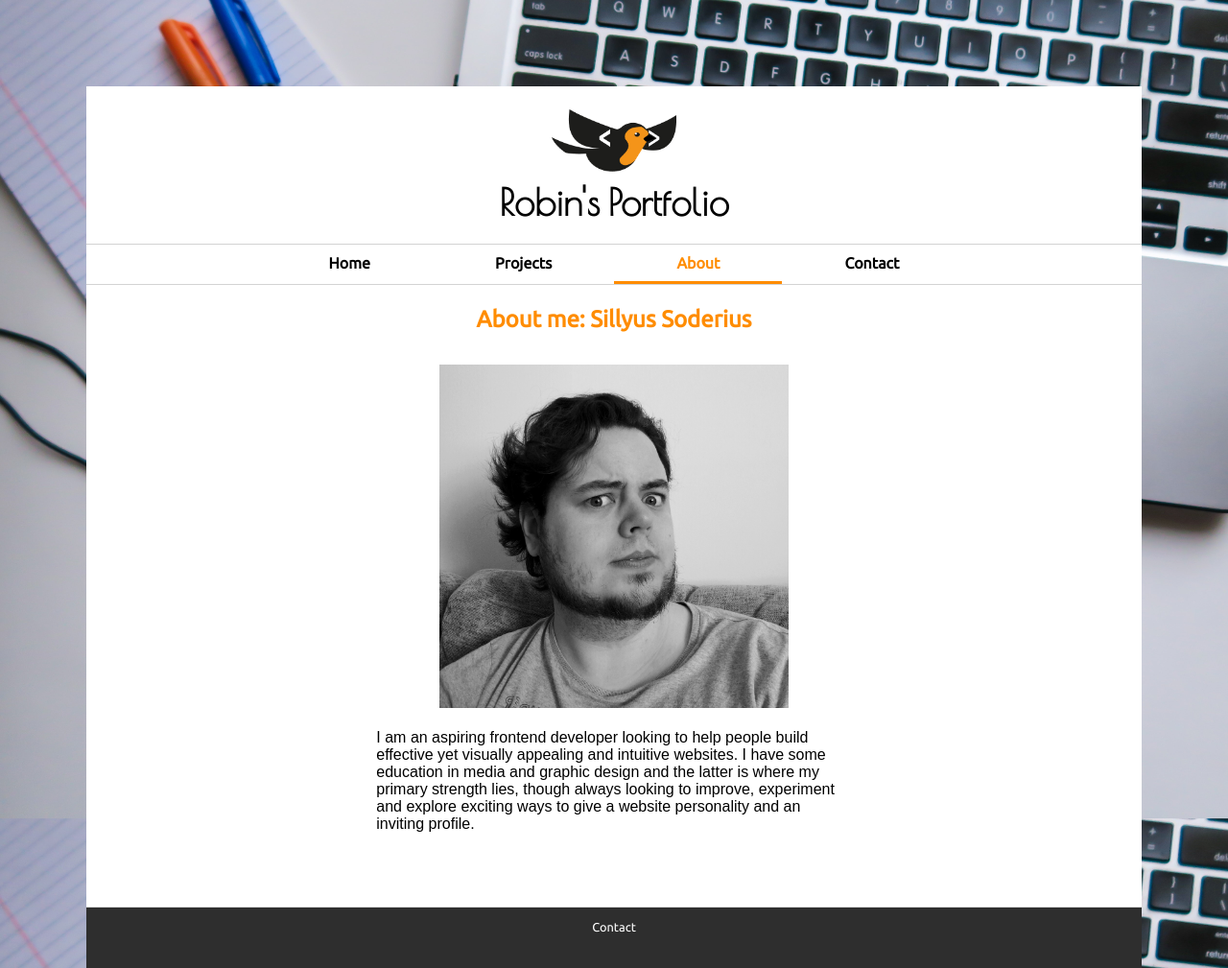
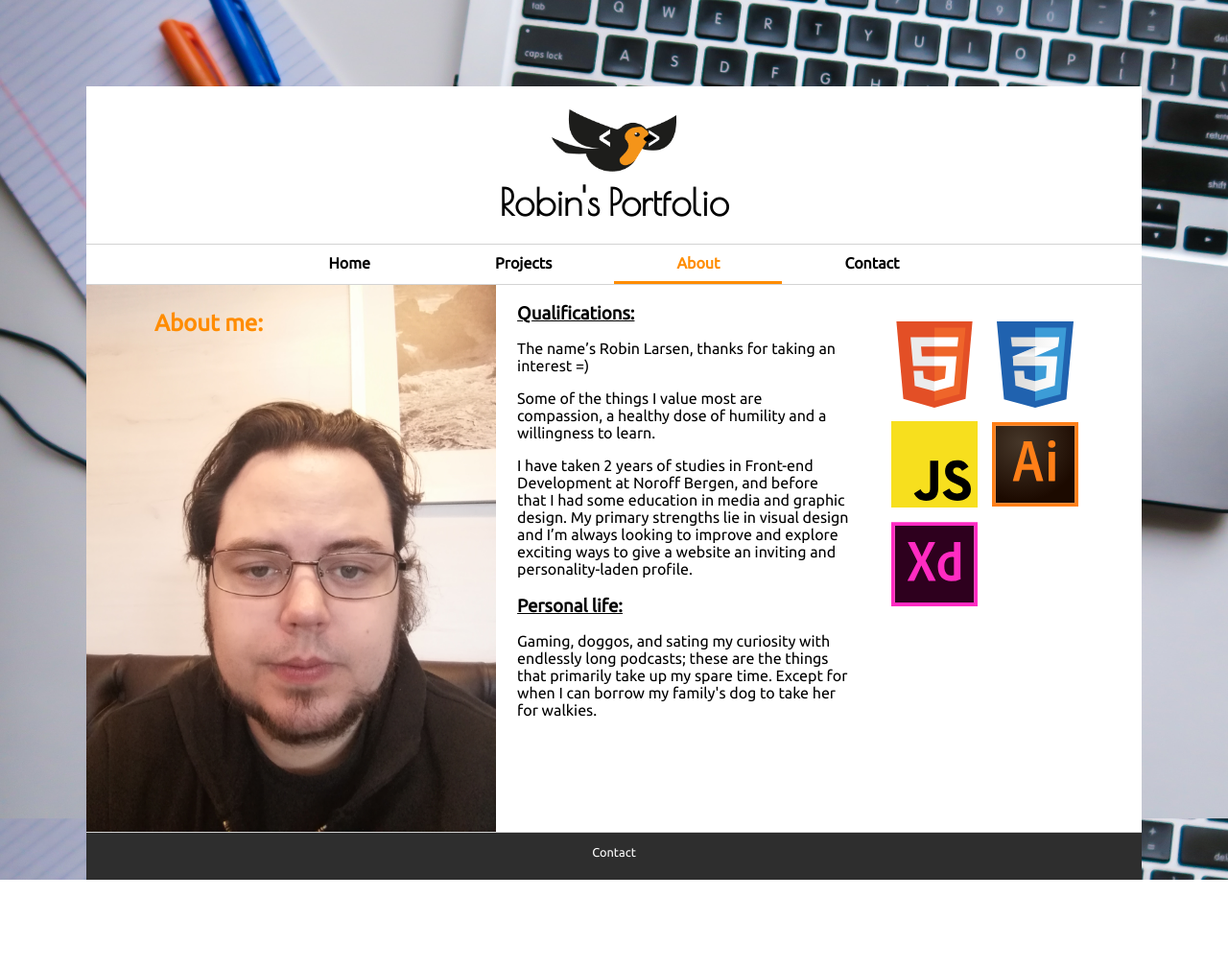
Before and after one commit to Hundset/portfolio_update, a plain HTML site: page portfolio_site/about/about.html in a window 1280 px wide. Shown: the whole page at 96% size. After the commit the page ends 917 px from the top, so only its background shows below. Drawn offline with nearby package versions, Linux system fonts and the light colour scheme.

Commit message:
Began revamp of about page,  added GitHub link CTA to home page. Functions mostly at wider/normal browser resolutions. Photo on about page is placeholder.

```diff
--- a/portfolio_site/about/about.html
+++ b/portfolio_site/about/about.html
@@ -20,13 +20,32 @@
         </nav>
     </header>
 
-    <h2>About me: Sillyus Soderius</h2>
+    <img class="aboutImg" src="../bilder/IMG_20200514_182603.jpg" alt="picture of me, Robin Larsen">
 
-    <img class="aboutImg" src="../bilder/sillyRobin_in_grayscale.jpg" alt="picture of me! Robin Larsen">
+    <h2>About me:</h2>
 
-    <p class="textContent">
-    I am an aspiring frontend developer looking to help people build effective yet visually appealing and intuitive websites. I have some education in media and graphic design and the latter is where my primary strength lies, though always looking to improve, experiment and explore exciting ways to give a website personality and an inviting profile.
-    </p>
+    <div class="aboutTextContent">
+        <h3>Qualifications:</h3>
+
+        <p>The name’s Robin Larsen, thanks for taking an interest =)</p>
+
+        <p>Some of the things I value most are compassion, a healthy dose of humility and a willingness to learn.</p>
+
+        <p>I have taken 2 years of studies in Front-end Development at Noroff Bergen, and before that I had some education in media and graphic design.
+        My primary strengths lie in visual design and I’m always looking to improve  and explore exciting ways to give a website an inviting and personality-laden profile.</p>
+
+        <h3>Personal life:</h3>
+
+        <p>Gaming, doggos, and sating my curiosity with endlessly long podcasts; these are the things that primarily take up my spare time. Except for when I can borrow my family's dog to take her for walkies.</p>
+    </div>
+
+    <div class="iconContainer">
+        <img class="aboutIcons" src="../bilder/HTML5_icon.svg" alt="CSS icon">
+        <img class="aboutIcons" src="../bilder/CSS_icon2.svg" alt="CSS icon">
+        <img class="aboutIcons" src="../bilder/JS_icon.svg" alt="CSS icon">
+        <img class="aboutIcons" src="../bilder/illustrator_icon.svg" alt="CSS icon">
+        <img class="aboutIcons" src="../bilder/adobe_XD_icon.svg" alt="CSS icon">
+    </div>
 
     <footer>
         <span class="footerbox">
--- a/portfolio_site/style/style.scss
+++ b/portfolio_site/style/style.scss
@@ -32,18 +32,24 @@ h1 a {
 
 h1,
 h2,
-h3 {
+h3,
+h4 {
+    font-family: Ubuntu;
+}
+
+h3,
+h4 {
+    text-decoration: underline;
+}
+
+h1,
+h2 {
     text-align: center;
 }
 
 h2 {
     margin-top: 2%;
-}
-
-h2,
-h3 {
     color: darkorange;
-    font-family: Ubuntu;
 }
 
 nav {
@@ -103,6 +109,82 @@ header img {
 
 }
 
+/*FOOTER*/
+
+.about footer {
+    margin-top: 0%;
+}
+
+footer {
+    border-top: lightgrey 1px solid;
+    background-color: #2E2E2E;
+    display: inline-block;
+    max-height: 100%;
+    width: 100%;
+    left: 0;
+    bottom: 0;
+    margin-top: 5%;
+}
+
+footer p {
+    font-size: 0.8em;
+    padding-bottom: 2%;
+    width: 100%;
+    text-align: center;
+}
+
+footer p, footer a {
+    color: white;
+}
+
+.buttonWrap {
+    display: flex;
+    justify-content: center;
+}
+
+.button {
+    text-align: center;
+    font-weight: bold;
+    color: white;
+    font-size: 1em;
+    padding: 20px;
+    background-color: darkorange;
+    border: 1px solid darkorange;
+    border-radius: 20px;
+    width: 190px;
+    box-shadow: 2px 2px 4px #696969;
+    cursor: pointer;
+    margin-bottom: 2%;
+}
+
+.gitButton {
+    @extend .button;
+    background-color: black;
+    background-image: url(/bilder/github_icon.svg);
+    background-size: 90% 90%;
+    background-repeat: no-repeat;
+    background-position: 75px 4px;
+    border: none;
+    margin: auto;
+    display: block;
+    width: 220px;
+    height: 80px;
+    padding-right: 90px;
+    box-shadow: none;
+
+    /*& img {
+        display: inline-block;
+        width: 50px;
+        margin-left: 5%;
+    }*/
+
+}
+
+.gitButton:hover {
+    color: white;
+    text-decoration: underline;
+}
+
 /*CONTENT/MAIN*/
 
 .displayWrap {
@@ -129,6 +211,7 @@ header img {
 
 p {
     width: 90%;
+    font-family: Ubuntu;
 }
 
 .textContent {
@@ -144,27 +227,6 @@ p {
     width: 74.7%;
     margin-left: 13%;
 }
-
-.buttonWrap {
-    display: flex;
-    justify-content: center;
-}
-
-.button {
-    text-align: center;
-    font-weight: bold;
-    color: white;
-    font-size: 1em;
-    padding: 20px;
-    background-color: darkorange;
-    border: 1px solid darkorange;
-    border-radius: 12px;
-    width: 190px;
-    box-shadow: 2px 2px 4px #696969;
-    cursor: pointer;
-    margin-bottom: 2%;
-}
-
 
 .button:hover {
     text-decoration: underline;
@@ -223,37 +285,55 @@ section:after {
     margin-left: 14%;
 }
 
-/*FOOTER*/
+/*ABOUT PAGE*/
 
-footer {
-    border-top: lightgrey 1px solid;
-    background-color: #2E2E2E;
-    display: inline-block;
-    max-height: 100%;
+.about h2 {
     width: 100%;
-    left: 0;
-    bottom: 0;
-    margin-top: 5%;
+    margin-left: -40%;
+    position: absolute;
 }
 
-footer p {
-    font-size: 0.8em;
-    padding-bottom: 2%;
-    width: 100%;
-    text-align: center;
+.about h3 {
+    text-align: left;
+    margin-bottom: 0%;
 }
 
-footer p, footer a {
-    color: white;
+.about h3:first-of-type {
+    text-align: left;
 }
 
-/*ABOUT PAGE*/
+.about p:last-of-type {
+    margin-bottom: 0%;
+}
 
 .aboutImg {
-    width: 33%;
+    height: 570px;
     margin: auto;
     display: block;
+    float: left;
+}
+
+.aboutTextContent {
+    @extend .textContent;
+    width: 35%;
+    float: left;
+    margin-top: 0%;
+    margin-bottom: 0%;
+    margin-left: 2%;
+}
+
+.iconContainer {
+    display: block;
+    position: relative;
+    float: left;
+    width: 20%;
     margin-top: 3%;
+}
+
+.aboutIcons {
+    width: 100px;
+    height: 100px;
+    padding: 5px;
 }
 
 /*CONTACT PAGE*/
```
Also changed, not shown: portfolio_site/index.html (+4 -3 lines), portfolio_site/bilder/CSS_icon-100.jpg (added), portfolio_site/bilder/CSS_icon.svg (added), portfolio_site/bilder/CSS_icon2-100.jpg (added), portfolio_site/bilder/CSS_icon2.svg (added), portfolio_site/bilder/HTML5_icon-100.jpg (added), portfolio_site/bilder/HTML5_icon.svg (added), portfolio_site/bilder/IMG_20200514_182603.jpg (added), portfolio_site/bilder/JS_icon-100.jpg (added), portfolio_site/bilder/JS_icon.svg (added), portfolio_site/bilder/adobe_XD_icon-100.jpg (added), portfolio_site/bilder/adobe_XD_icon.svg (added), portfolio_site/bilder/github_icon-100.jpg (added), portfolio_site/bilder/github_icon.svg (added), 3 more files, 1 other file.
